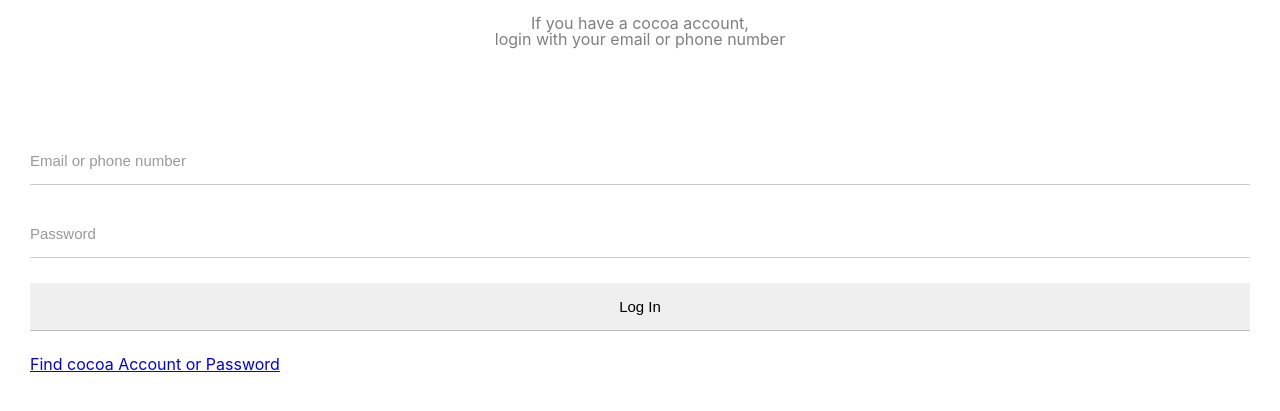
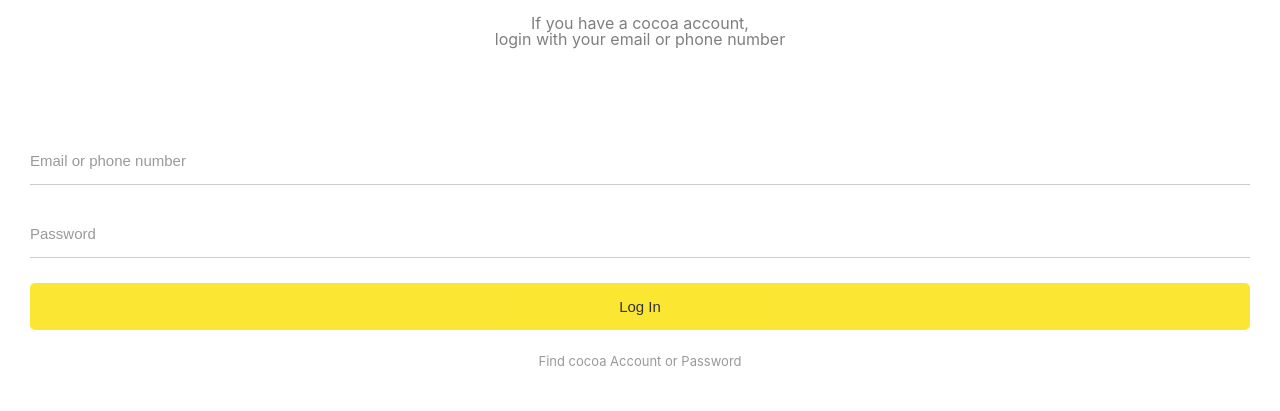
Before and after one commit to MangoPeach14/cocoaclone-2022, a plain HTML site: page index.html in a window 1280 px wide. Shown: the part 171-582 px from the top of the page. Drawn offline with Linux system fonts and the light colour scheme.

Commit message:
login page

```diff
--- /dev/null
+++ b/css/screens/login.css
@@ -0,0 +1,63 @@
+body{
+    font-family: -apple-system, BlinkMacSystemFont, 'Segoe UI', Roboto, Oxygen, Ubuntu, Cantarell, 'Open Sans', 'Helvetica Neue', sans-serif;
+}
+
+.welcome-header{
+    text-align: center;
+    margin: 90px 0px;
+    display: flex;
+    flex-direction: column;
+    align-items: center;
+}
+
+.welcome-header__title{
+    margin-bottom: 40px;
+    font-size: 30px;
+}
+
+.welcome-header__text{
+    width:60%;
+    opacity:0.5;
+}
+
+.login-form{
+    display: flex;
+    flex-direction: column;
+    margin: 0px 30px ;
+}
+
+.login-form input {
+    border: none;
+    padding: 15px 0px;
+    font-size: 15px;
+    margin-bottom: 25px;
+}
+
+.login-form input:not([type="submit"]){
+    border-bottom: 1px solid rgba(0,0,0,0.2) ;
+    transition: border-color 1000ms cubic-bezier(0.215, 0.610, 0.355, 1.000);
+}
+
+.login-form input::placeholder {
+    color: rgba(0,0,0,0.4);
+}
+
+.login-form input:focus{
+    border-color: var(--yellow);
+}
+
+.login-form__btn {
+    background-color:var(--yellow);
+    opacity: 0.8;
+    cursor: pointer;
+    padding: 20px 0px ;
+    border-radius: 5px;
+}
+
+.login-form__link {
+    text-align: center;
+    text-decoration: none;
+    color: inherit;
+    opacity:0.4;
+    font-size: 13px;
+}
--- a/css/styles.css
+++ b/css/styles.css
@@ -1,50 +1,13 @@
 @import url('https://fonts.googleapis.com/css2?family=Open+Sans&display=swap');
 @import "reset.css";
-@import "status-bar.css";
+
 @import "variable.css";
+
+/*Components*/
+@import "components/status-bar.css";
+/*Screens*/
+@import "screens/login.css";
 
 body{
     font-family: -apple-system, BlinkMacSystemFont, 'Segoe UI', Roboto, Oxygen, Ubuntu, Cantarell, 'Open Sans', 'Helvetica Neue', sans-serif;
 }
-
-.welcome-header{
-    text-align: center;
-    margin: 90px 0px;
-    display: flex;
-    flex-direction: column;
-    align-items: center;
-}
-
-.welcome-header__title{
-    margin-bottom: 40px;
-    font-size: 30px;
-}
-
-.welcome-header__text{
-    width:60%;
-    opacity:0.5;
-}
-
-.login-form{
-    display: flex;
-    flex-direction: column;
-    margin: 0px 30px ;
-}
-
-.login-form input {
-    border: none;
-    padding: 15px 0px;
-    font-size: 15px;
-    border-bottom: 1px solid rgba(0,0,0,0.2) ;
-    margin-bottom: 25px;
-    transition: border-color 1000ms cubic-bezier(0.215, 0.610, 0.355, 1.000);
-}
-
-.login-form input::placeholder {
-    color: rgba(0,0,0,0.4);
-}
-
-.login-form input:focus{
-    border-color: var(--yellow);
-
-}
--- a/index.html
+++ b/index.html
@@ -30,11 +30,11 @@
          <p class="welcome-header__text">login with your email or phone number</p>
       </header>
 
-      <form class="login-form">
+      <form class="login-form" action="friends.html" method="get">
         <input class="login-form__id" type="text" placeholder="Email or phone number"/>
         <input class="login-form__password" type="password" placeholder="Password" minlength="8" required/>
-        <input type="submit" value="Log In"/>
-        <a href="#">Find cocoa Account or Password</a>
+        <input class="login-form__btn"type="submit" value="Log In"/>
+        <a class="login-form__link" href="#">Find cocoa Account or Password</a>
       </form>
 
 
```
Also changed, not shown: css/components/status-bar.css (renamed from css/status-bar.css, +7 -7 lines), friends.html (added, +1 -0 lines). Lines whose indentation alone changed are shown as unchanged.
